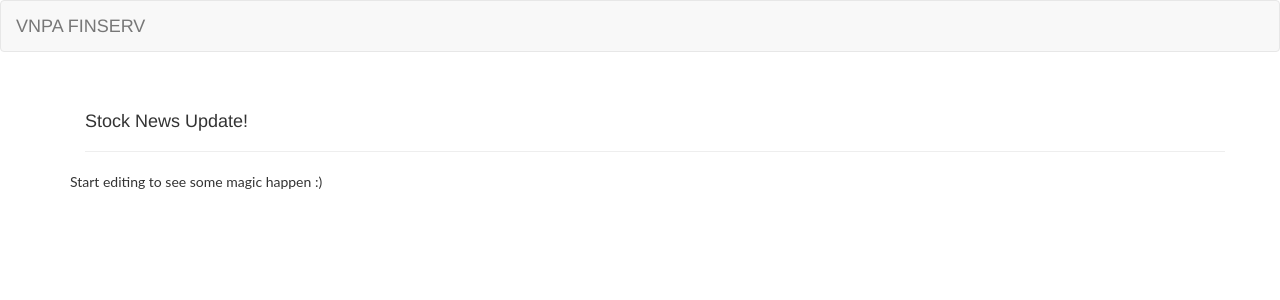
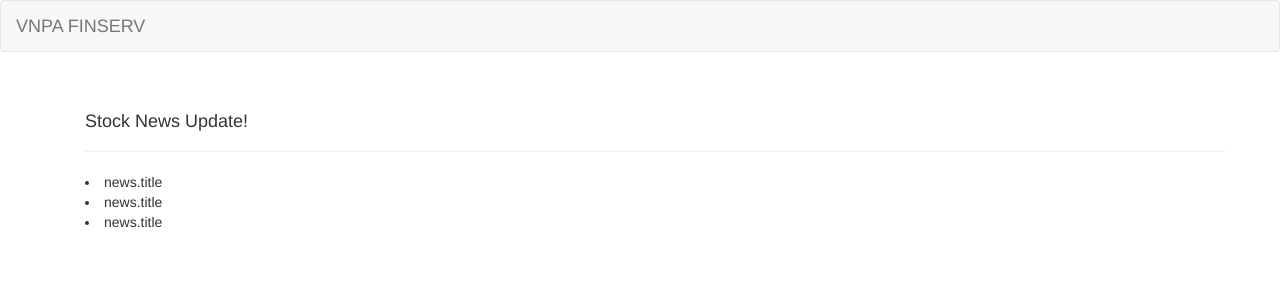
Before and after one commit to mohanraj-raja/vnpafinserv, an Angular app: page / in a window 1280 px wide. Shown: the top 300 px of the page. Built offline with nearby package versions, Linux system fonts and the light colour scheme.

Commit message:
added new component

```diff
--- a/src/app/app.component.html
+++ b/src/app/app.component.html
@@ -1,4 +1 @@
 <app-news></app-news>
-<p>
-  Start editing to see some magic happen :)
-</p>
--- a/src/app/news/news.component.html
+++ b/src/app/news/news.component.html
@@ -2,4 +2,7 @@
   <div class="page-header">
     <h4>Stock News Update!</h4>
   </div>
+  <div *ngFor="let news of newses">
+        <li>news.title</li>
   </div>
+  </div>
--- a/src/app/news/news.component.ts
+++ b/src/app/news/news.component.ts
@@ -6,8 +6,18 @@ import { Component, OnInit } from '@angular/core';
   styleUrls: ['./news.component.css']
 })
 export class NewsComponent implements OnInit {
+   private newses:object =[
+    {"title":'HDFC goes High',description:"HDFC goes to 8%"},
+      {title:'HDFC goes low',description:"HDFC goes to 7%"},
+        {title:'HDFC goes high',description:"HDFC goes to 6%"}
 
-  constructor() { }
+  ];
+
+  constructor() {
+
+   }
+
+
 
   ngOnInit() {
   }
```
